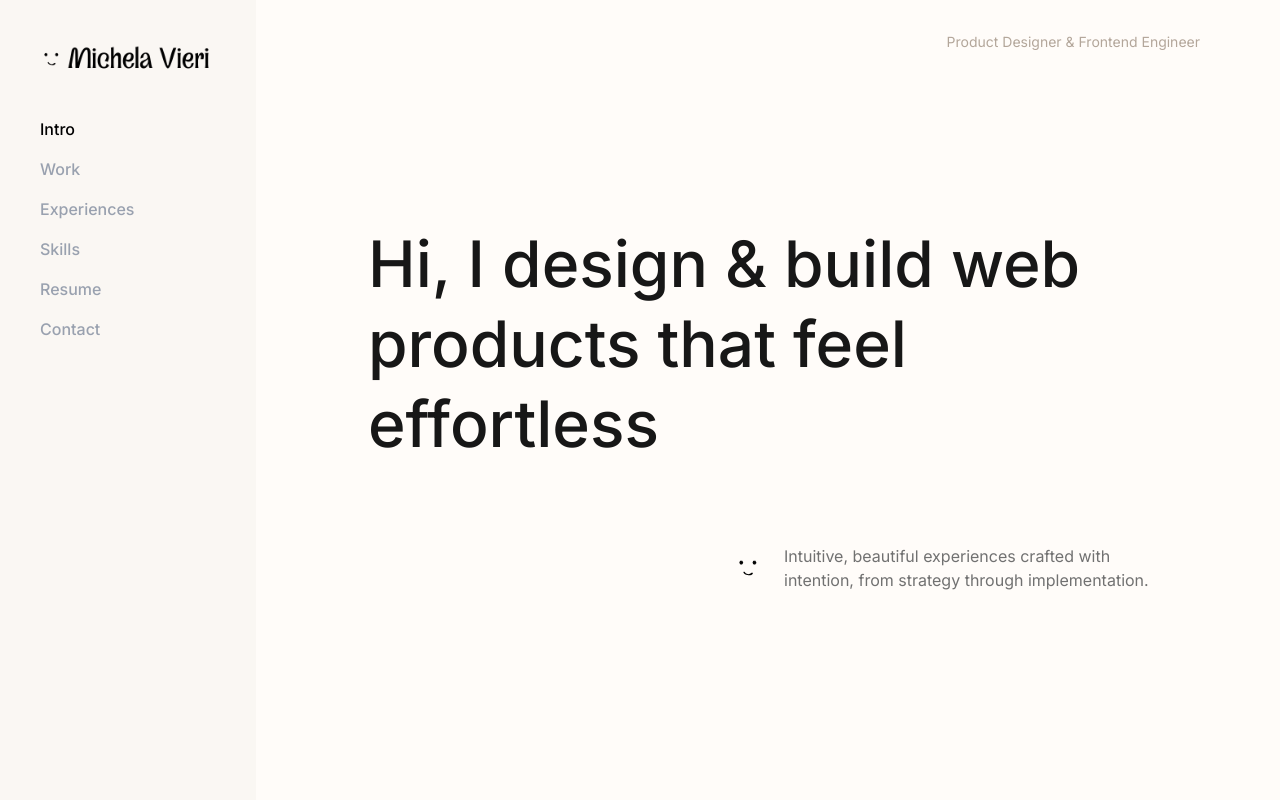
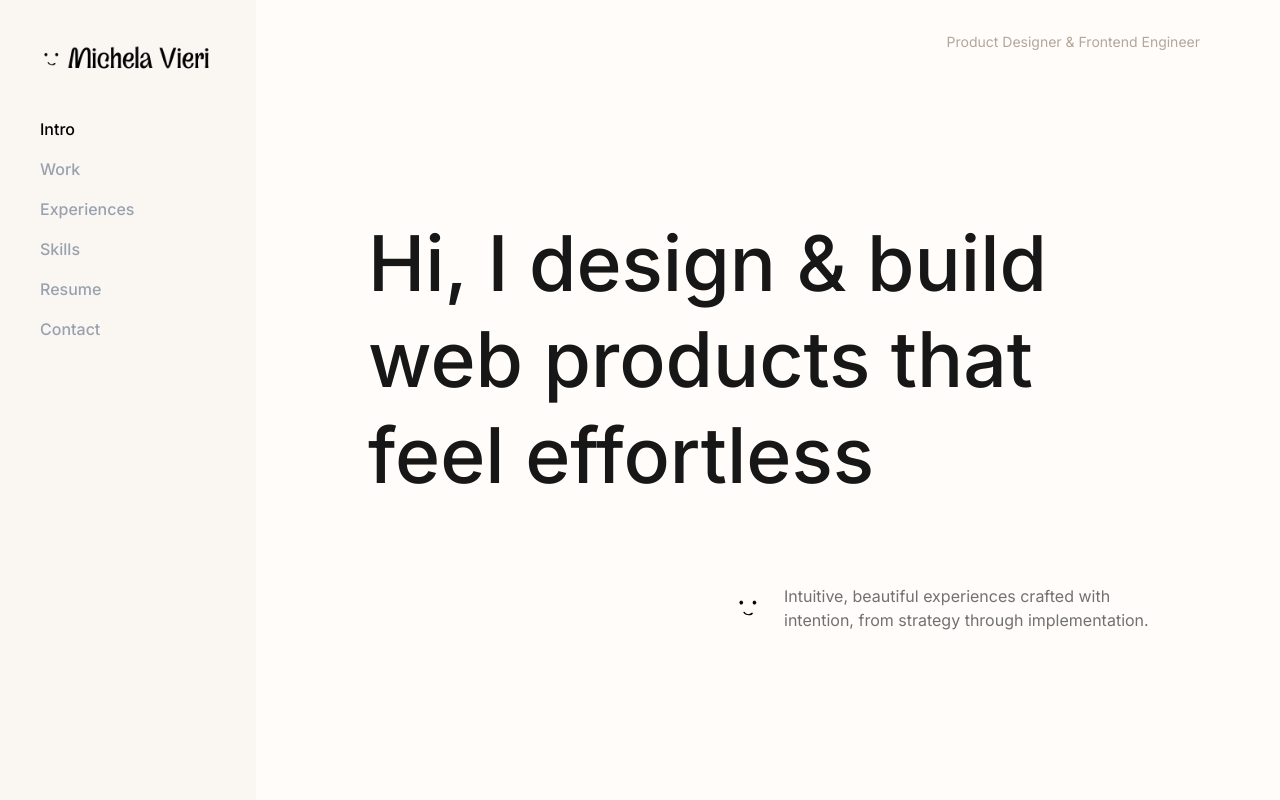
Before and after one commit to michelavieri/michela-portfolio-2026, a Next.js app: page / in a window 1280 px wide. Shown: the top 800 px of the page. Built offline with nearby package versions, Linux system fonts and the light colour scheme.

Commit message:
fix: hero title size and position

```diff
--- a/components/sections/HeroSection.tsx
+++ b/components/sections/HeroSection.tsx
@@ -2,7 +2,7 @@ import Image from "next/image";
 
 export function HeroSection() {
     return (
-        <div className="min-h-screen px-0 md:px-16 py-16 md:pt-32 md:pb-20 relative w-full">
+        <div className="min-h-screen px-0 md:px-16 py-16 md:pt-32 md:pb-20 relative w-full flex flex-col justify-center">
 
             {/* Top right label */}
             <div className="absolute hidden md:flex md:top-8 md:right-8 text-xs lg:text-sm text-muted-foreground">
@@ -10,8 +10,8 @@ export function HeroSection() {
             </div>
 
             {/* Main hero text */}
-            <div className="mt-24 w-full">
-                <h1 className="max-w-3xl text-[clamp(2.4rem,5vw,4.5rem)] font-medium leading-tight text-primary">
+            <div className="w-full">
+                <h1 className="max-w-3xl lg:max-w-4xl 2xl:max-w-6xl text-[clamp(2.4rem,6vw,6rem)] font-medium leading-tight text-primary">
                     Hi, I design & build web products that feel effortless
                 </h1>
 
```
